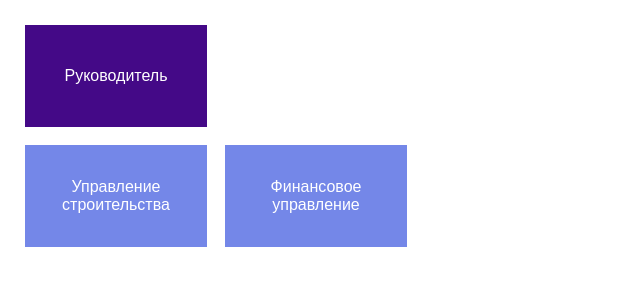
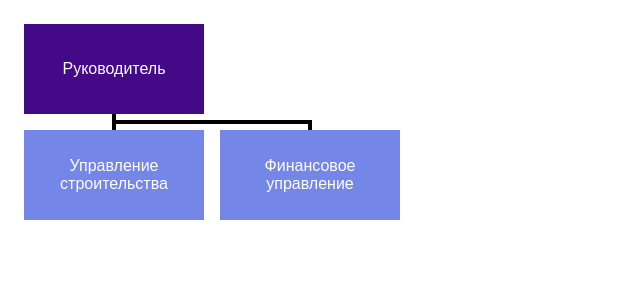
Before and after one commit to gbagretsov/organization-structure, an Angular app: page / in a window 1280 px wide. Shown: the top 300 px of the page, without its empty margins (0-640 px from the left). Built offline with nearby package versions, Linux system fonts and the light colour scheme.

Commit message:
Добавлена визуализация связей между отделами

```diff
--- a/src/app/app.component.html
+++ b/src/app/app.component.html
@@ -1,7 +1,15 @@
 <table class="organization-units-table">
-  <tr *ngFor="let row of organizationCells">
-    <td *ngFor="let cell of row">
-      <app-organization-cell [name]="cell.name" [color]="cell.color"></app-organization-cell>
-    </td>
+  <tr *ngFor="let row of organizationCells; let rowIndex = index">
+    <ng-container *ngFor="let cell of row; let colIndex = index">
+      <td>
+        <app-organization-cell *ngIf="cell"
+                               [name]="cell.name"
+                               [color]="cell.color"
+                               [hasChildren]="cell.children.length > 0"
+                               [hasParents]="cell.parents.length > 0"></app-organization-cell>
+        <div class="linking-line" *ngIf="cell && cell.children.length > 0"
+                                  [ngStyle]="getLinkingLineStyleAttributes(cell, rowIndex, colIndex)"></div>
+      </td>
+    </ng-container>
   </tr>
 </table>
--- a/src/app/app.component.scss
+++ b/src/app/app.component.scss
@@ -1,3 +1,18 @@
+@use 'src/app/constants/style-constants' as *;
+
 .organization-units-table {
-  border-spacing: 16px;
+  border-spacing: $gap_between_cells;
+
+  td {
+    min-width: $cell_width;
+    position: relative;
+    padding: 0;
+  }
 }
+
+.linking-line {
+  background-color: $linking_line_background_color;
+  height: $linking_line_width;
+  position: absolute;
+  bottom: ($linking_line_width + $gap_between_cells) / -2;
+}
--- a/src/app/app.component.ts
+++ b/src/app/app.component.ts
@@ -1,6 +1,7 @@
 import {Component, OnInit} from '@angular/core';
 import {IOrganizationCell} from './model/organization-cell';
 import {Color} from './model/color';
+import StyleConstants from './constants/style-constants';
 
 @Component({
   selector: 'app-root',
@@ -8,32 +9,85 @@ import {Color} from './model/color';
   styleUrls: ['./app.component.scss']
 })
 export class AppComponent implements OnInit {
-  organizationCells: IOrganizationCell[][] = [];
+  organizationCells: (IOrganizationCell | null)[][] = [];
 
   ngOnInit() {
     this.organizationCells = AppComponent.getInitialOrganizationCells();
   }
 
-  private static getInitialOrganizationCells(): IOrganizationCell[][] {
+  private static getInitialOrganizationCells(): (IOrganizationCell | null)[][] {
     const headCell: IOrganizationCell = {
       name: 'Руководитель',
       color: Color.VIOLET,
+      parents: [],
       children: [],
     };
-    const buildingDpt: IOrganizationCell = {
+    const buildingDptCell: IOrganizationCell = {
       name: 'Управление строительства',
       color: Color.LIGHT_BLUE,
+      parents: [],
       children: [],
     };
-    const financesDpt: IOrganizationCell = {
+    const financesDptCell: IOrganizationCell = {
       name: 'Финансовое управление',
       color: Color.LIGHT_BLUE,
+      parents: [],
       children: [],
     };
-    headCell.children = [buildingDpt, financesDpt];
+
+    this.addChild(headCell, buildingDptCell);
+    this.addChild(headCell, financesDptCell);
+
     return [
       [headCell],
-      [buildingDpt, financesDpt],
+      [buildingDptCell, financesDptCell],
     ];
   }
+
+  private static addChild(parentCell: IOrganizationCell, childCell: IOrganizationCell): void {
+    parentCell.children.push(childCell);
+    childCell.parents.push(parentCell);
+  }
+
+  /**
+   * Returns style object for linking line element.
+   *
+   * Style object contains values for left and width properties.
+   *
+   * It is assumed that given cell contains children, and that children are exactly in the next row.
+   *
+   * @param cell parent cell for which linking line is shown
+   * @param rowIndex row index of parent cell
+   * @param colIndex column index of parent cell
+   */
+  getLinkingLineStyleAttributes(cell: IOrganizationCell, rowIndex: number, colIndex: number) {
+    const possibleChildren = this.organizationCells[rowIndex + 1];
+
+    let firstChildColIndex = possibleChildren.length;
+    cell.children.forEach(child => {
+      const childColIndex = possibleChildren.indexOf(child);
+      if (childColIndex < firstChildColIndex) {
+        firstChildColIndex = childColIndex;
+      }
+    });
+
+    let lastChildColIndex = -1;
+    cell.children.forEach(child => {
+      const childColIndex = possibleChildren.indexOf(child);
+      if (childColIndex > lastChildColIndex) {
+        lastChildColIndex = childColIndex;
+      }
+    });
+
+    const cellWidth = StyleConstants.cellWidth;
+    const gapBetweenCells = StyleConstants.gapBetweenCells;
+    const linkingLineWidth = StyleConstants.linkingLineWidth;
+
+    const left = (cellWidth - linkingLineWidth) / 2 - (cellWidth + gapBetweenCells) * Math.max(0, colIndex - firstChildColIndex);
+    const width = (cellWidth + gapBetweenCells) * (Math.max(lastChildColIndex, colIndex) - Math.min(firstChildColIndex, colIndex)) + linkingLineWidth;
+    return {
+      left: `${left}px`,
+      width: `${width}px`,
+    }
+  }
 }
--- /dev/null
+++ b/src/app/constants/style-constants.scss
@@ -0,0 +1,10 @@
+// All constants that are use for calculation of linking line position
+// should be synced with style-constants.ts
+
+$cell_width: 180px;
+$cell_height: 90px;
+
+$linking_line_width: 4px;
+$linking_line_background_color: black;
+
+$gap_between_cells: 16px;
--- /dev/null
+++ b/src/app/constants/style-constants.ts
@@ -0,0 +1,11 @@
+// All constants that are use for calculation of linking line position
+// should be synced with style-constants.scss
+
+const StyleConstants = {
+  cellWidth: 180,
+  cellHeight: 90,
+  linkingLineWidth: 4,
+  gapBetweenCells: 16,
+}
+
+export default StyleConstants;
--- a/src/app/model/organization-cell.ts
+++ b/src/app/model/organization-cell.ts
@@ -3,5 +3,6 @@ import {Color} from './color';
 export interface IOrganizationCell {
   name: string;
   color: Color;
+  parents: IOrganizationCell[]
   children: IOrganizationCell[];
 }
--- a/src/app/organization-cell/organization-cell.component.html
+++ b/src/app/organization-cell/organization-cell.component.html
@@ -1,3 +1,4 @@
-<div class="organization-unit" [ngStyle]="{'background-color': color}">
+<div class="organization-unit" [ngClass]="{'has-children': hasChildren, 'has-parents': hasParents}"
+                               [ngStyle]="{'background-color': color}">
   <div class="name">{{name}}</div>
 </div>
--- a/src/app/organization-cell/organization-cell.component.scss
+++ b/src/app/organization-cell/organization-cell.component.scss
@@ -1,8 +1,22 @@
+@use 'src/app/constants/style-constants' as *;
+
+@mixin linking-line-edge {
+  content: '';
+  display: inline-block;
+  list-style: none;
+  background: $linking_line_background_color;
+  width: $linking_line_width;
+  height: $gap_between_cells / 2;
+  position: absolute;
+  left: ($cell_width - $linking_line_width) / 2;
+}
+
 .organization-unit {
-  width: 150px;
-  height: 70px;
+  width: $cell_width;
+  height: $cell_height;
   padding: 16px;
   display: flex;
+  position: relative;
 
   .name {
     color: white;
@@ -10,4 +24,14 @@
     margin: auto;
     text-align: center;
   }
+
+  &.has-parents:before {
+    @include linking-line-edge;
+    top: $gap_between_cells / -2;
+  }
+
+  &.has-children:after {
+    @include linking-line-edge;
+    bottom: $gap_between_cells / -2;
+  }
 }
--- a/src/app/organization-cell/organization-cell.component.ts
+++ b/src/app/organization-cell/organization-cell.component.ts
@@ -11,5 +11,7 @@ export class OrganizationCellComponent {
 
   @Input() name: string = '';
   @Input() color: Color = Color.LIGHT_BLUE;
+  @Input() hasChildren: boolean = false;
+  @Input() hasParents: boolean = false;
 
 }
--- a/src/styles.scss
+++ b/src/styles.scss
@@ -1 +1,4 @@
 /* You can add global styles to this file, and also import other style files */
+* {
+  box-sizing: border-box;
+}
```
